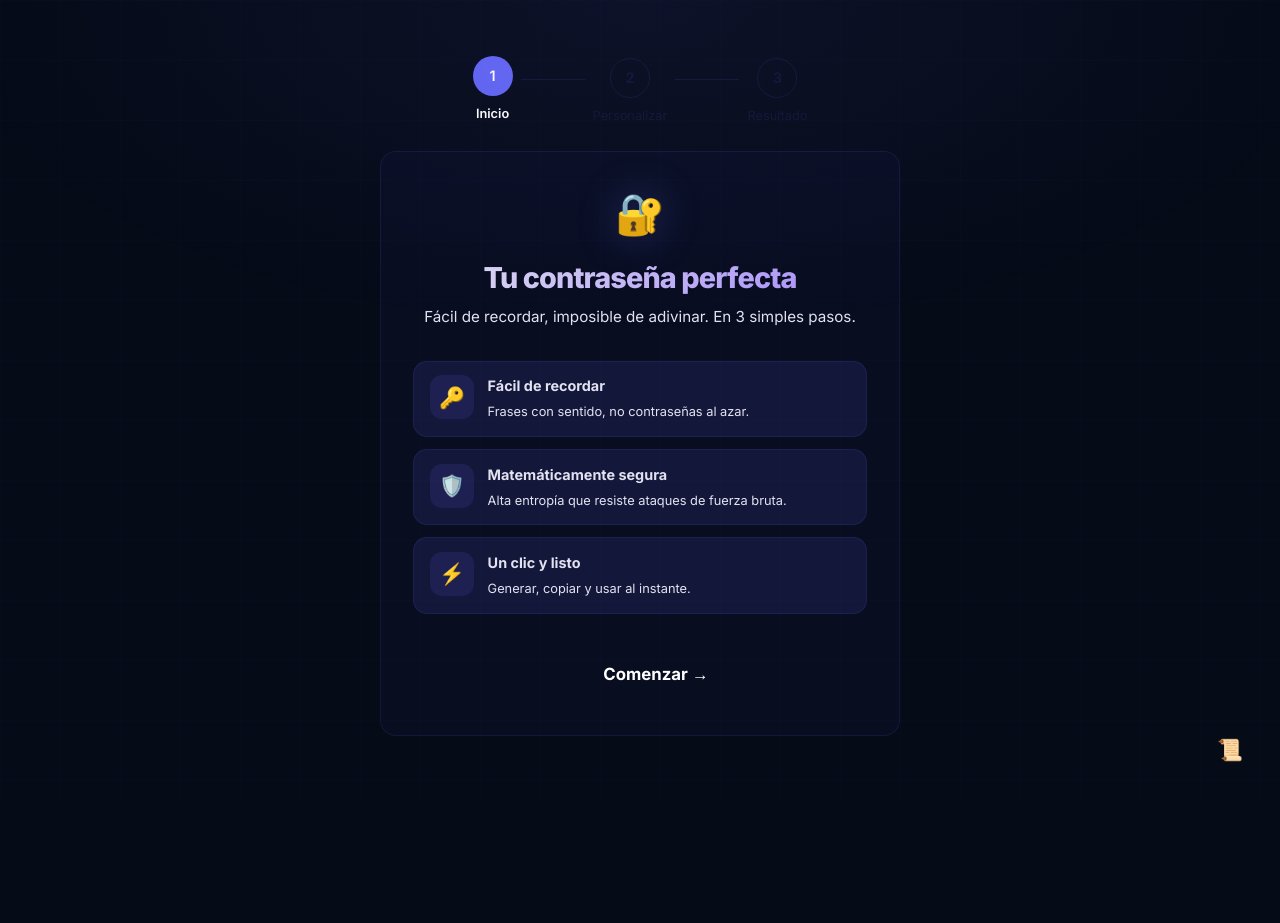
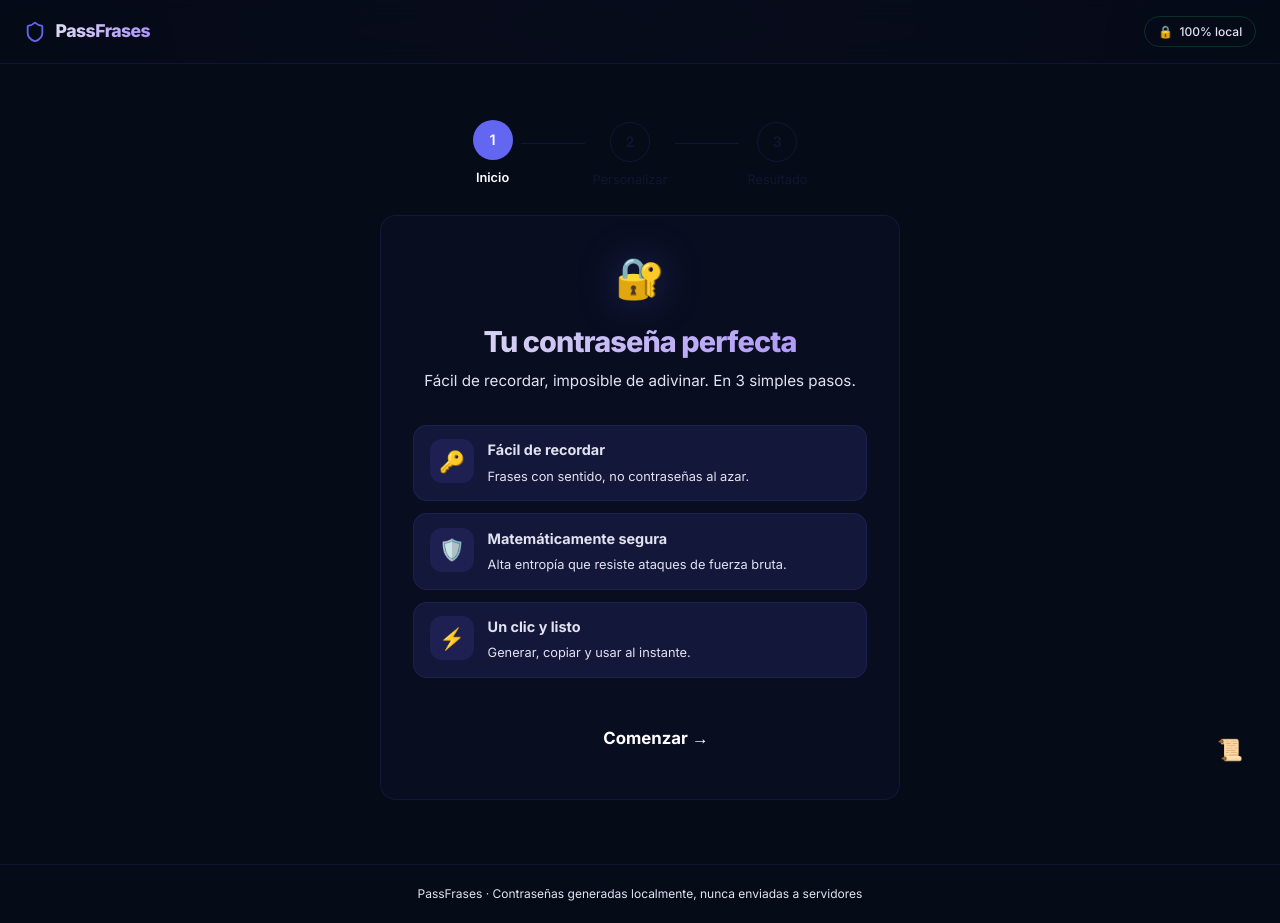
Before and after one commit to adesposito5/PassFrases-proyect, a React (Vite) app: page / in a window 1280 px wide. Before the commit the page ends 800 px from the top, so only its background shows below. Built offline with nearby package versions, Linux system fonts and the light colour scheme.

Commit message:
INT-04: Add global skip link accessibility support

```diff
--- a/src/main.tsx
+++ b/src/main.tsx
@@ -3,11 +3,14 @@ import { createRoot } from 'react-dom/client'
 import './index.css'
 import { Providers } from '@/app/providers'
 import { AppRouter } from '@/app/router'
+import { AppLayout } from '@/shared/components/ui/AppLayout'
 
 createRoot(document.getElementById('root')!).render(
   <StrictMode>
     <Providers>
-      <AppRouter />
+      <AppLayout>
+        <AppRouter />
+      </AppLayout>
     </Providers>
   </StrictMode>
 )
```
